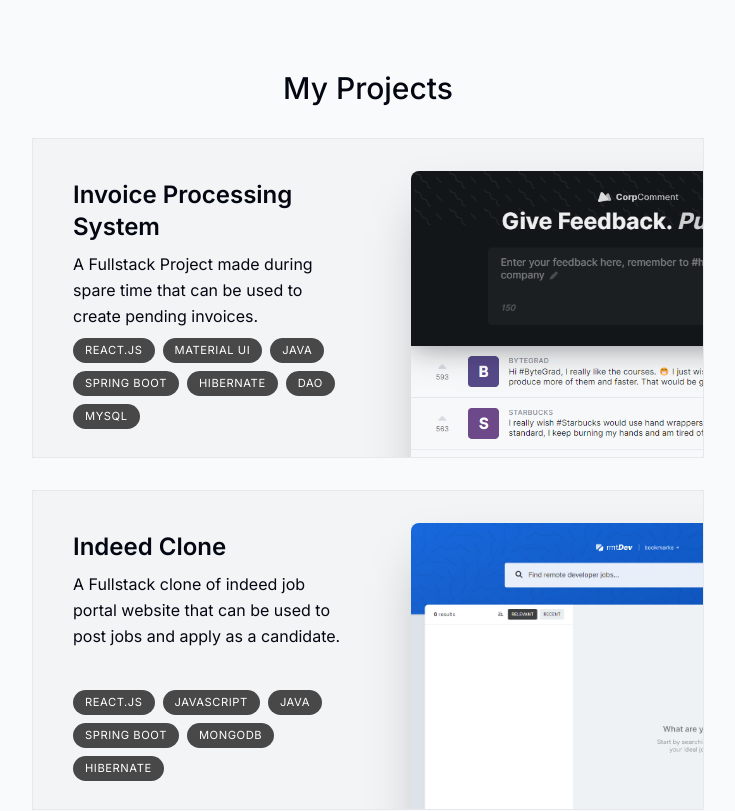
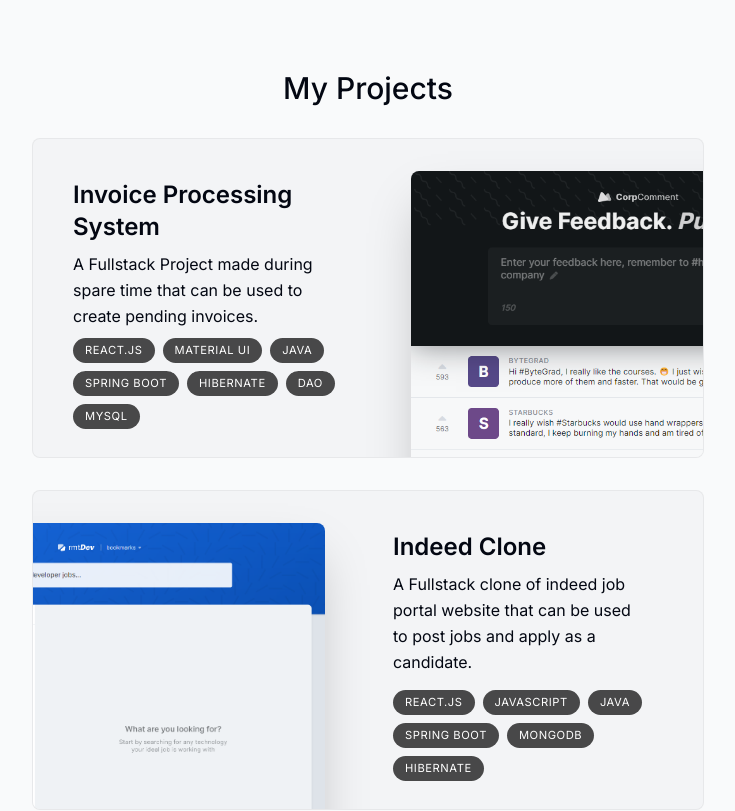
Before and after one commit to bhaweshchaudhary/portfolio, a Next.js app: page / in a window 1280 px wide. Shown: the part 1660-2471 px from the top of the page, without its empty margins (272-1007 px from the left). Built offline with nearby package versions, Linux system fonts and the light colour scheme.

Commit message:
[fix]: Project Section Final Touch

```diff
--- a/src/components/Project.tsx
+++ b/src/components/Project.tsx
@@ -27,9 +27,9 @@
         scale: scaleProgress,
         opacity: opacityProgress,
       }}
-      className="mb-3 sm:mb-8 last:mb-0"
+      className="mb-3 sm:mb-8 last:mb-0 group"
     >
-      <section className="bg-gray-100 max-w-[42rem] border border-black/5 overflow-hidden sm:pr-8 relative sm:h-[20rem] group even:pl-8 hover:bg-gray-200 transition">
+      <section className="bg-gray-100 max-w-[42rem] border border-black/5 overflow-hidden sm:pr-8 relative sm:h-[20rem]  group-even:pl-8 hover:bg-gray-200 transition rounded-lg">
         <div className="pt-4 pb-7 px-5 sm:pl-10 sm:pr-2 sm:pt-10 sm:max-w-[50%] flex flex-col h-full group-even:ml-[18rem]">
           <h3 className="text-2xl font-semibold">{title}</h3>
           <p className="mt-2 leading-relaxed tex-gray-700">{description}</p>
```
